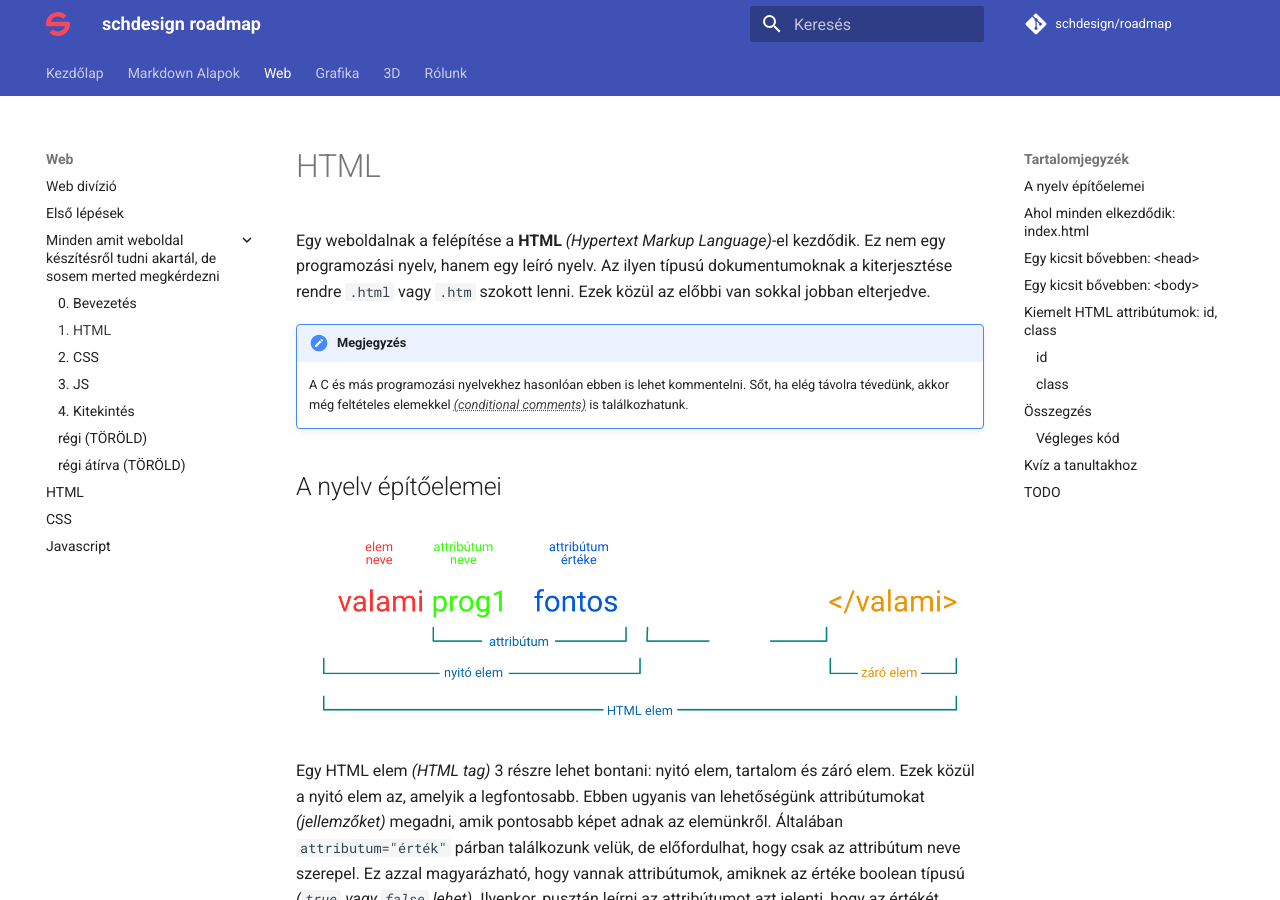
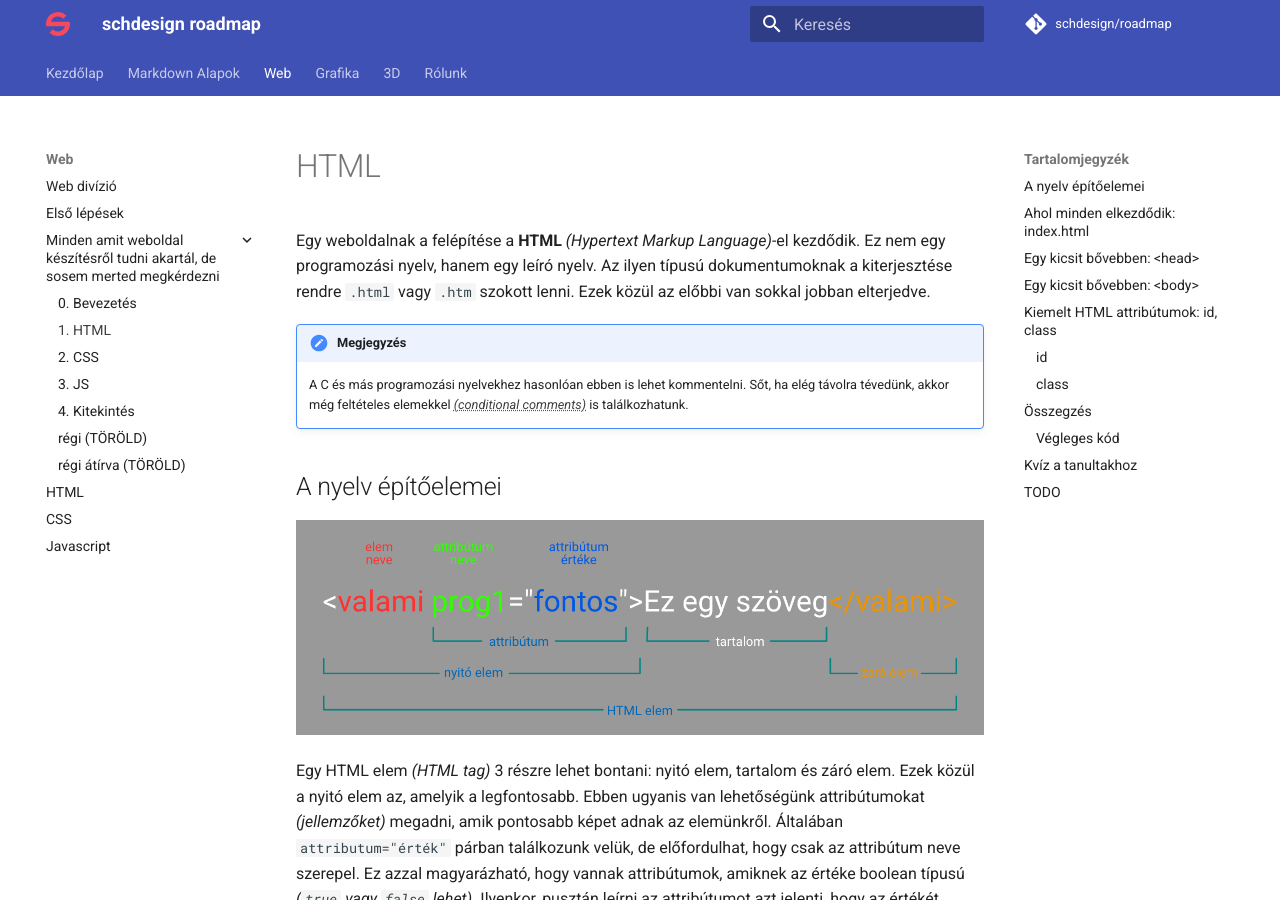
Before and after one commit to simonyiszk/schdesign-roadmap, an MkDocs documentation site: the page built from docs/web/tutorials/step-by-step/sbs_01_html.md, in a window 1280 px wide and 900 px high. Built offline with MkDocs 1.6.1 and Material for MkDocs 9.7.7, drawn with Linux system fonts in a browser that asks for light colours.

Commit message:
added background through css to img

```diff
--- a/docs/web/tutorials/step-by-step/sbs_01_html.md
+++ b/docs/web/tutorials/step-by-step/sbs_01_html.md
@@ -7,7 +7,7 @@
 
 ## A nyelv építőelemei
 
-<img src="/web/tutorials/step-by-step/sbs_01_html_tag_analysis_dark.png" />
+<img src="/web/tutorials/step-by-step/sbs_01_html_tag_analysis_dark.png" style="background-color: rgba(0,0,0,0.4)" />
 
 Egy HTML elem *(HTML tag)* 3 részre lehet bontani: nyitó elem, tartalom és záró elem. Ezek közül a nyitó elem az, amelyik a legfontosabb. Ebben ugyanis van lehetőségünk attribútumokat *(jellemzőket)* megadni, amik pontosabb képet adnak az elemünkről. Általában `attributum="érték"` párban találkozunk velük, de előfordulhat, hogy csak az attribútum neve szerepel. Ez azzal magyarázható, hogy vannak attribútumok, amiknek az értéke boolean típusú *(`true` vagy `false` lehet)*. Ilyenkor, pusztán leírni az attribútumot azt jelenti, hogy az értékét `true`-ra állítjuk, nem leírni meg ennek az ellenkezőjét.
 
```
